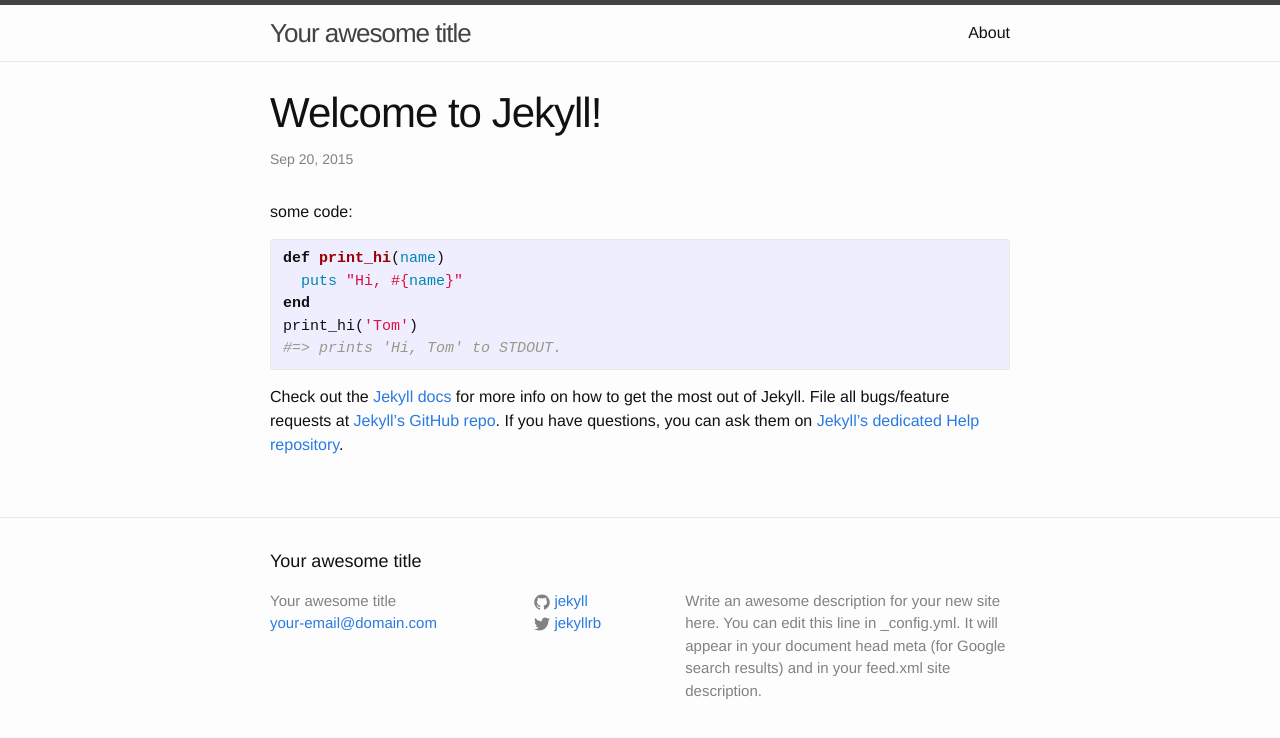
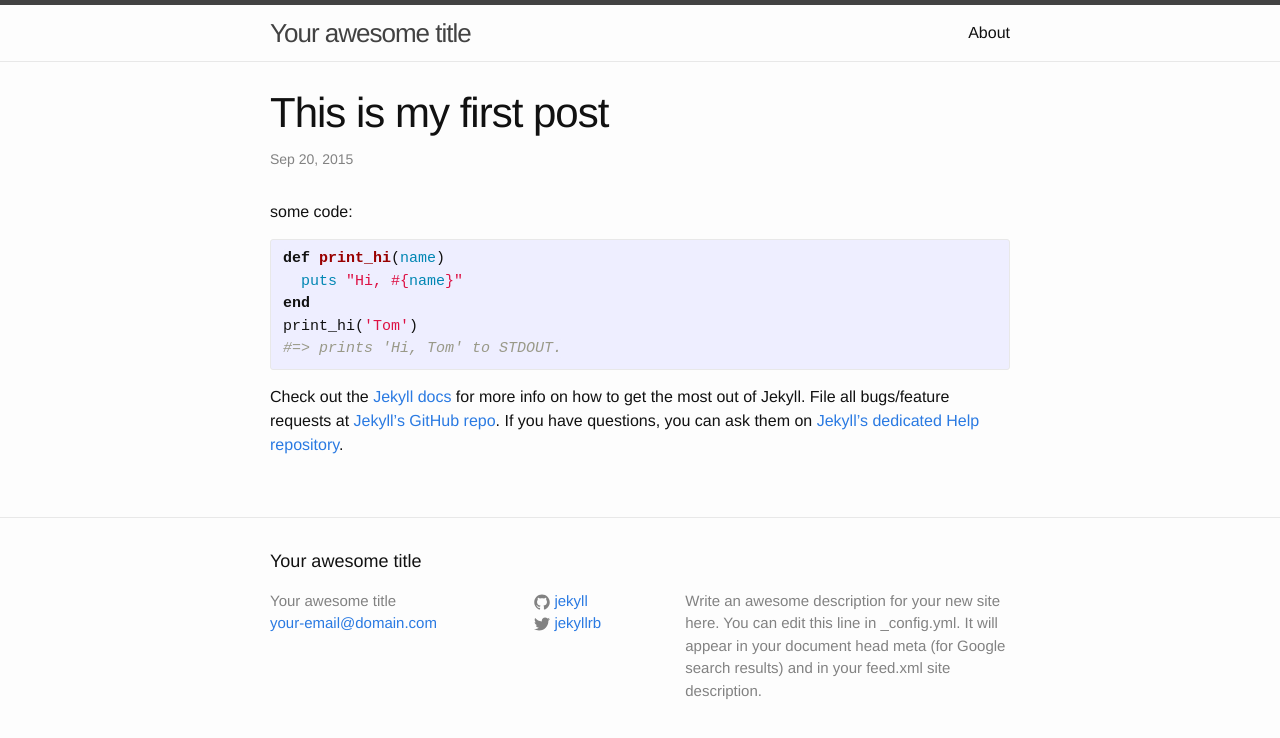
Before and after one commit to chribsen/chribsen.github.io, a Jekyll site: the page built from _posts/2015-09-20-my-first-post.markdown, in a window 1280 px wide. Shown: the top 738 px of the page. Built offline with Jekyll 4.4.1, drawn with Linux system fonts in a browser that asks for light colours.

Commit message:
changed title

```diff
--- a/_posts/2015-09-20-my-first-post.markdown
+++ b/_posts/2015-09-20-my-first-post.markdown
@@ -1,6 +1,6 @@
 ---
 layout: post
-title:  "Welcome to Jekyll!"
+title:  "This is my first post"
 date:   2015-09-20 23:29:42
 categories: jekyll update
 ---
```
